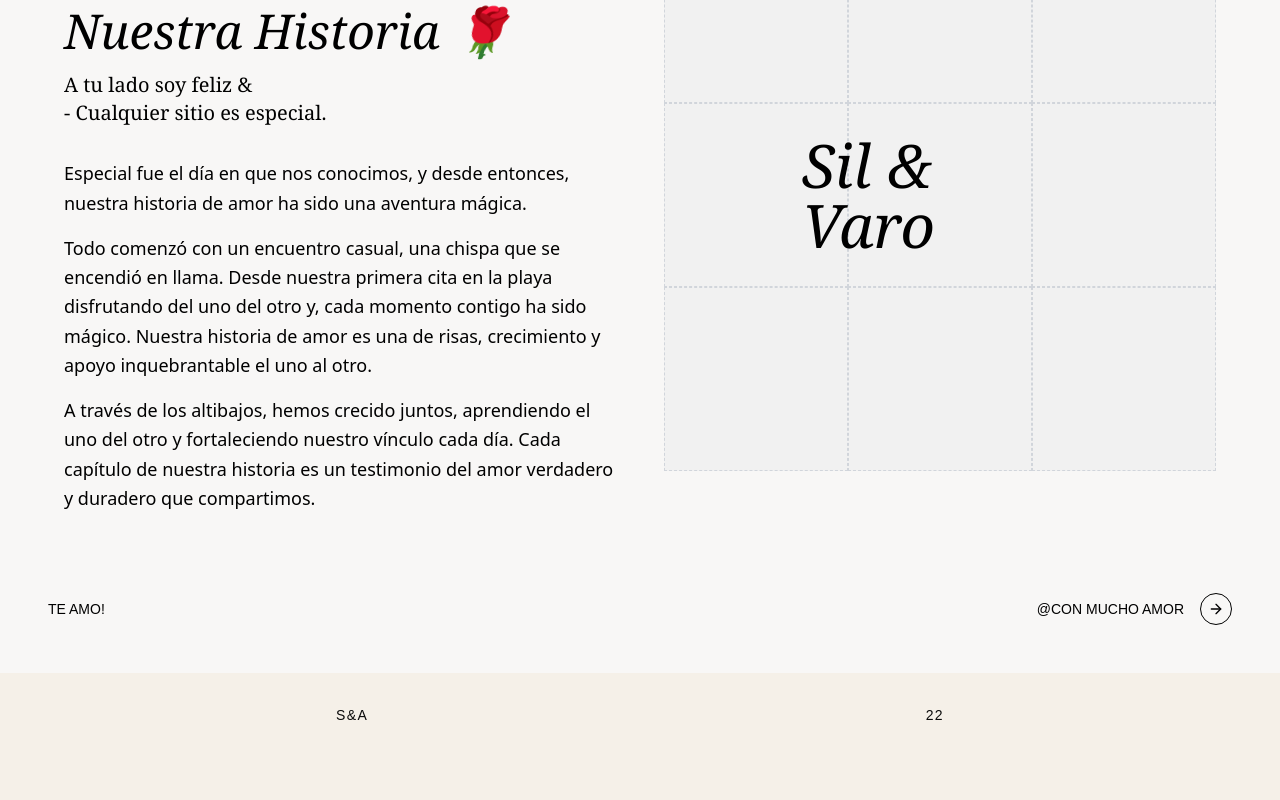
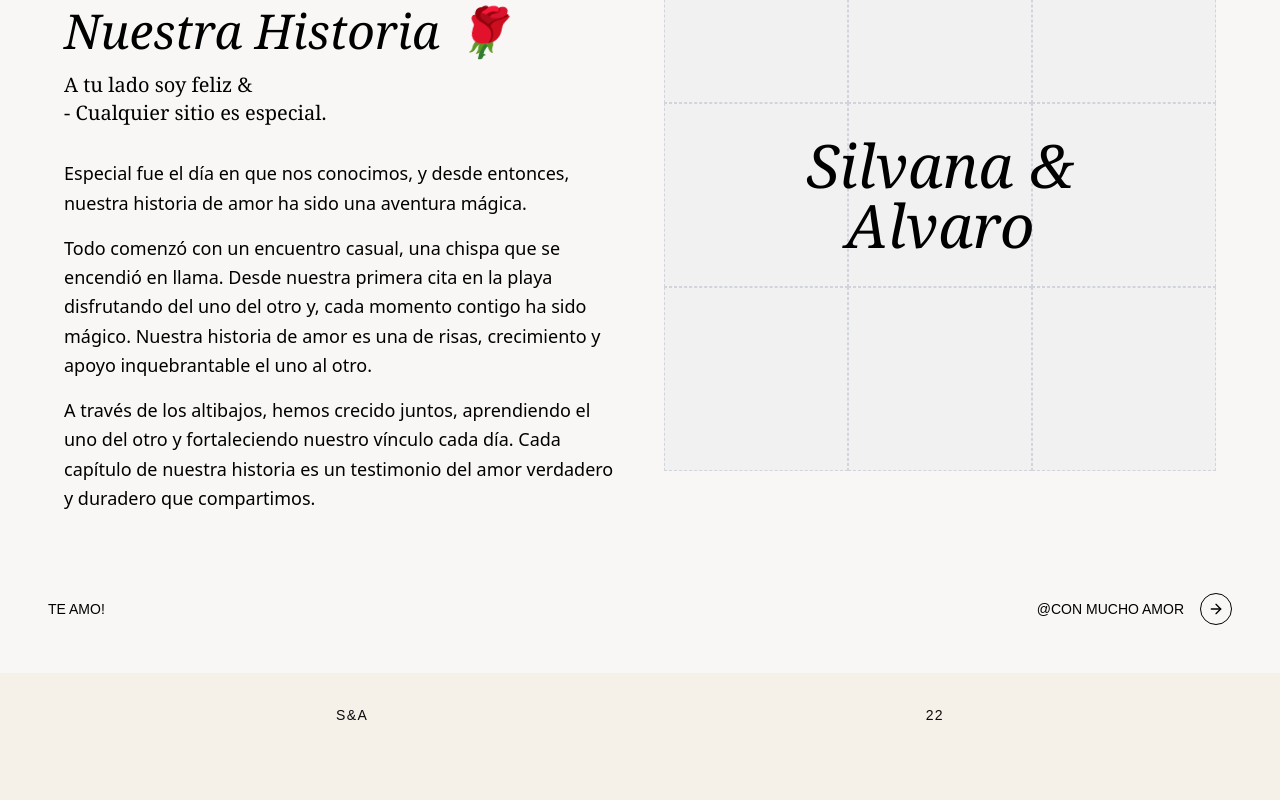
Before and after one commit to LilDre7/love-app, a Next.js app: page / in a window 1280 px wide. Shown: the part 5340-6140 px from the top of the page. Built offline with nearby package versions, Linux system fonts and the light colour scheme.

Commit message:
:white_check_mark: Add, update, or pass tests

```diff
--- a/components/Brand.tsx
+++ b/components/Brand.tsx
@@ -64,8 +64,8 @@ export default function MinimalistLayout() {
                 <div key={i} className="border border-dashed border-gray-300" />
               ))}
             </div>
-            <span className="absolute top-1/2 left-1/2 -translate-x-1/2 -translate-y-1/2 text-6xl font-serif italic">
-              Sil & Varo
+            <span className="absolute top-1/2 left-1/2 -translate-x-1/2 -translate-y-1/2 text-6xl font-serif italic text-center">
+              Silvana & Alvaro
             </span>
           </div>
         </div>
--- a/components/Chair.tsx
+++ b/components/Chair.tsx
@@ -33,11 +33,9 @@ export default function Chair() {
             enamorado, donde cada línea y cada curva cuentan la historia de un
             amor que desafía el tiempo y el espacio.
           </p>
-          <p className="text-base leading-tight font-serif">
-            Sentarse aquí es como ser envuelto en los brazos de un amante,
-            seguro y amado, donde cada momento se convierte en un recuerdo
-            imborrable de cariño y devoción.
-          </p>
+            <p className="text-base leading-tight font-serif">
+            Sentarse aquí es como ser envuelto en un abrazo eterno, donde cada instante se convierte en un susurro de amor que perdura en el tiempo.
+            </p>
         </div>
 
         {/* Side text - Hidden on mobile, visible on larger screens */}
```
